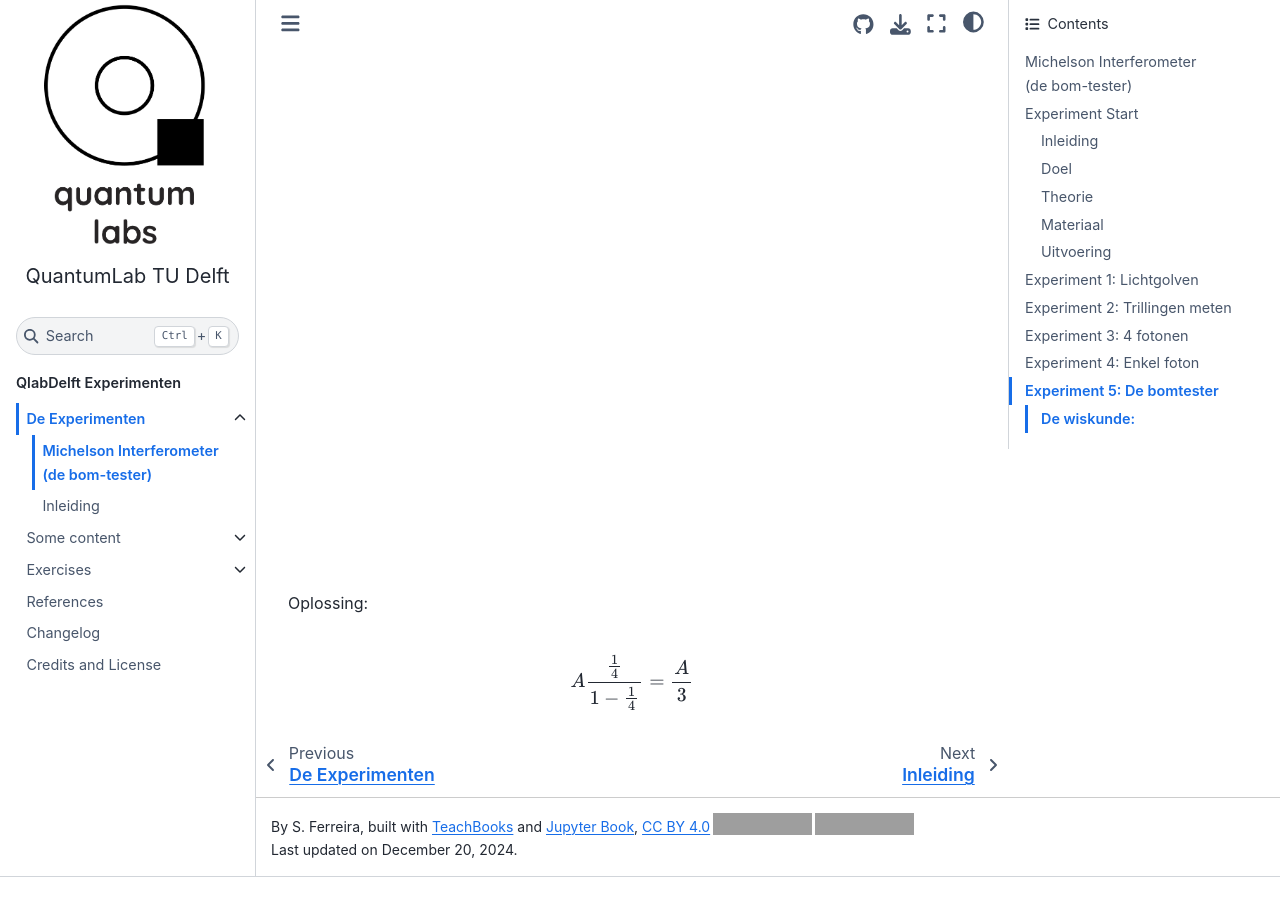
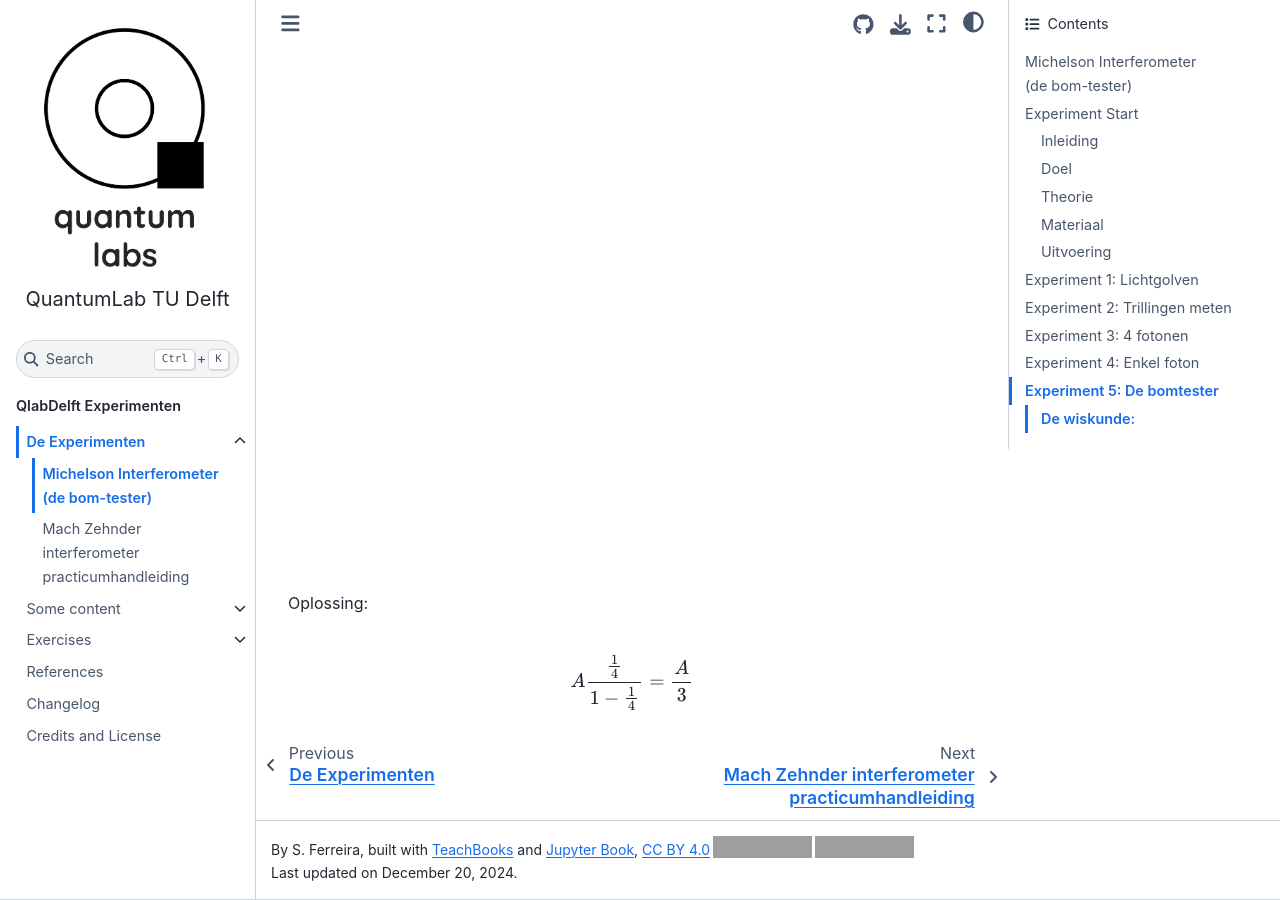
Before and after one commit to sparxification/QLabDelft, a Jupyter Book: the page built from book/experimenten/michelson.md, in a window 1280 px wide and 900 px high, scrolled down 9931 px. Built offline with Jupyter Book 1.0.4 settings and Sphinx 7.4.7 and the Sphinx Book theme 1.1.4, drawn with Linux system fonts in a browser that asks for light colours; pages that are not in the unit, such as notebooks, are missing from menus; comment, search, counter and statistics services are not loaded; before the commit the page ends 10808 px from its top, so only the background shows below that; grey boxes are pictures that could not be loaded.

Commit message:
titelmach

```diff
--- a/book/experimenten/mach.md
+++ b/book/experimenten/mach.md
@@ -1,3 +1,5 @@
+# Mach Zehnder interferometer practicumhandleiding
+
 <img src="./media/685b126cb1926c247802bbca7d90981886cb4f87.jpg"
 style="width:4.25653in;height:3.20833in" alt="figuur 1" />
 
```
